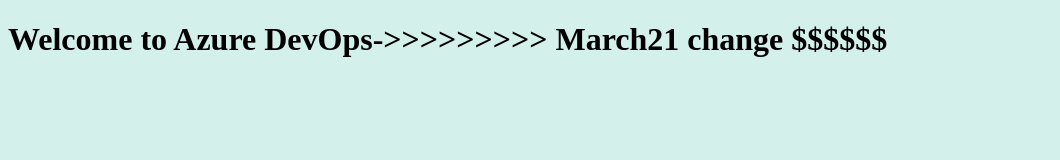
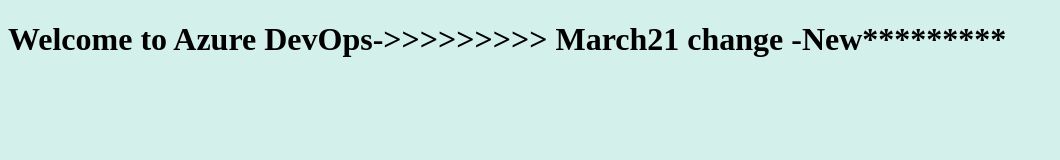
Before and after one commit to babu1245/march17-repo, a plain HTML site: page index.html in a window 1280 px wide. Shown: the whole page, without its empty margins (0-1060 px from the left). Drawn offline with Linux system fonts and the light colour scheme.

Commit message:
second change

```diff
--- a/index.html
+++ b/index.html
@@ -1,6 +1,6 @@
 <!DOCTYPE html>
 <html>
    <body style="background-color:rgb(212, 240, 234);">
-      <h1>Welcome to Azure DevOps->>>>>>>>> March21 change $$$$$$</h1>
+      <h1>Welcome to Azure DevOps->>>>>>>>> March21 change -New*********</h1>
    </body>
 </html>
```
